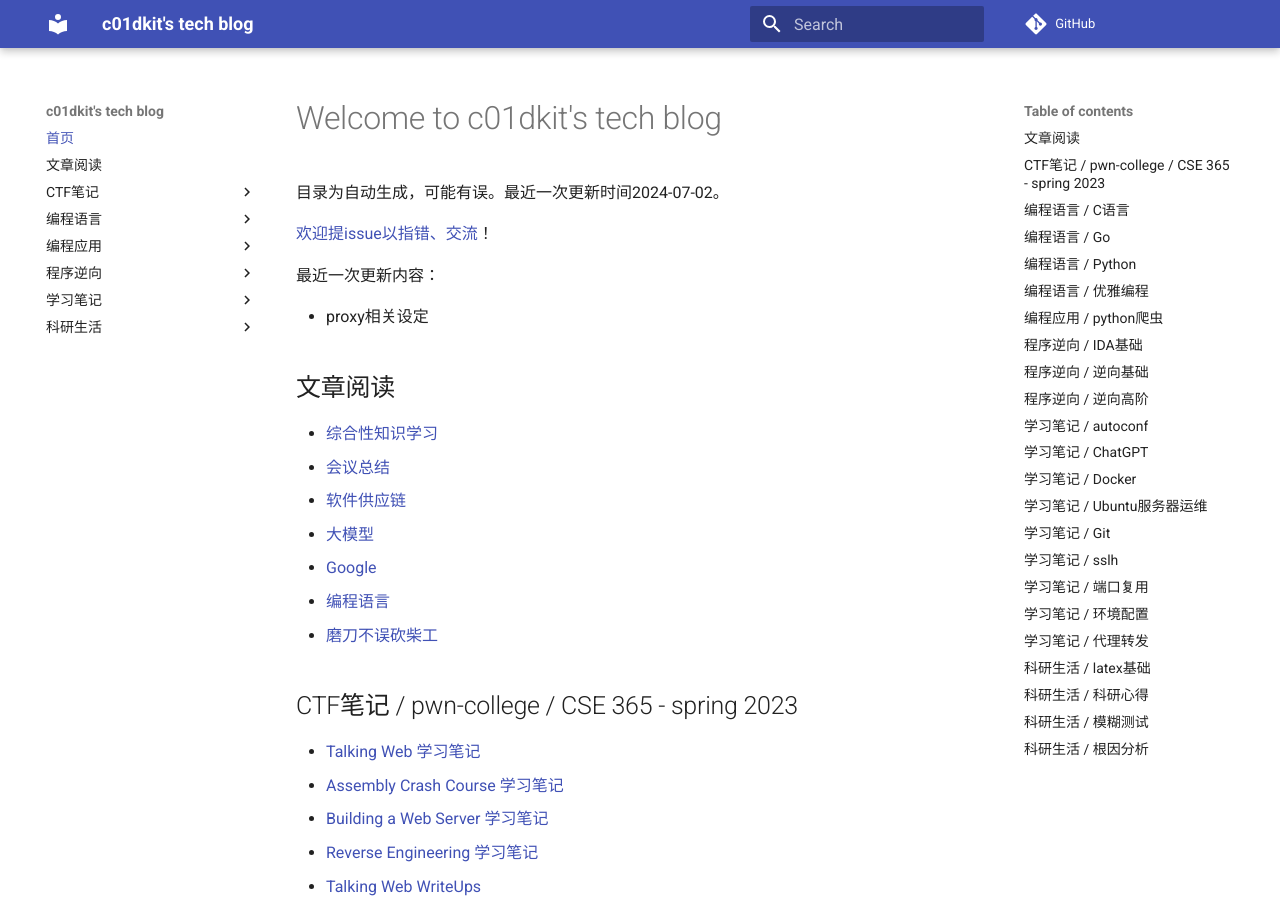
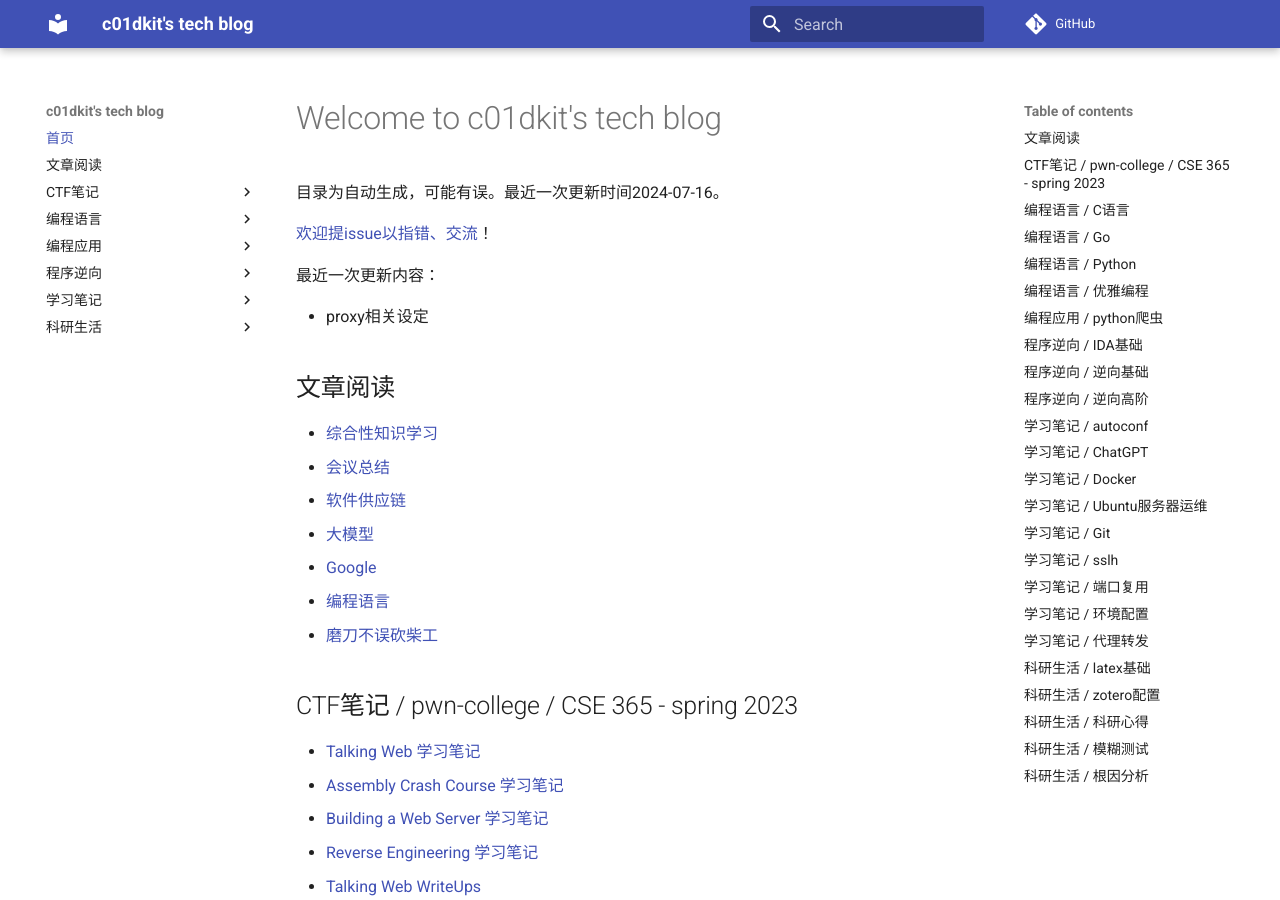
Before and after one commit to c01dkit/tech-blog, an MkDocs documentation site: the page built from docs/index.md, in a window 1280 px wide and 900 px high. Built offline with MkDocs 1.6.1 and Material for MkDocs 9.7.7, drawn with Linux system fonts in a browser that asks for light colours; comment, search, counter and statistics services are not loaded; some of the changed text lies outside the part shown.

Commit message:
Sync raw data at Tue Jul 16 11:20:02 AM CST 2024

```diff
--- a/docs/index.md
+++ b/docs/index.md
@@ -1,6 +1,6 @@
 # Welcome to c01dkit's tech blog
 
-目录为自动生成，可能有误。最近一次更新时间2024-07-02。
+目录为自动生成，可能有误。最近一次更新时间2024-07-16。
 
 [欢迎提issue以指错、交流](https://github.com/c01dkit/tech-blog/issues)！
 
@@ -192,6 +192,11 @@
 - [英文latex](./latex/#latex_1)
 - [中文latex](./latex/#latex_2)
 
+## 科研生活 / zotero配置
+
+- [Zotfile 插件配置](./zotero/#zotfile)
+- [Zotero Style 插件配置](./zotero/#zotero-style)
+
 ## 科研生活 / 科研心得
 
 - [养成习惯](./sci-thoughts/#_2)
```
